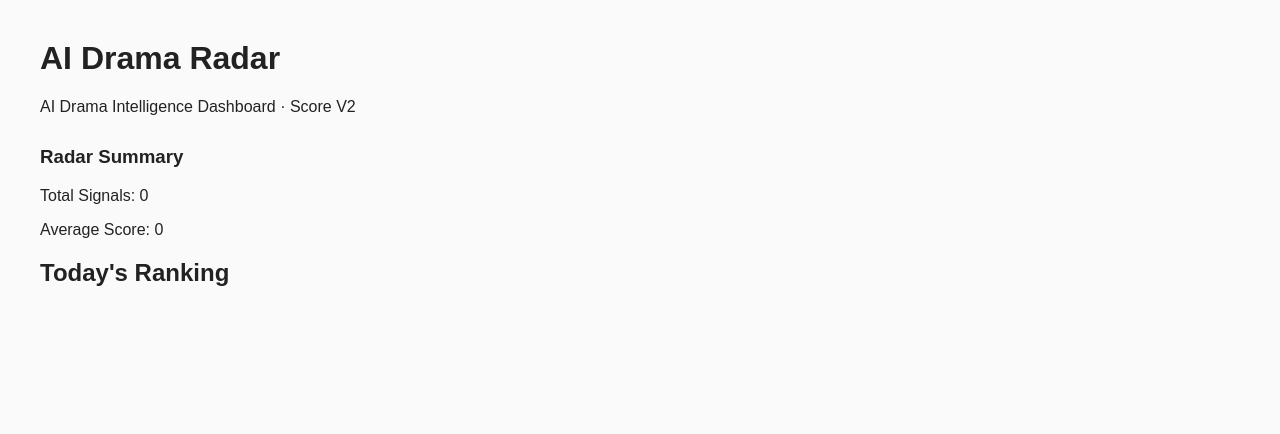
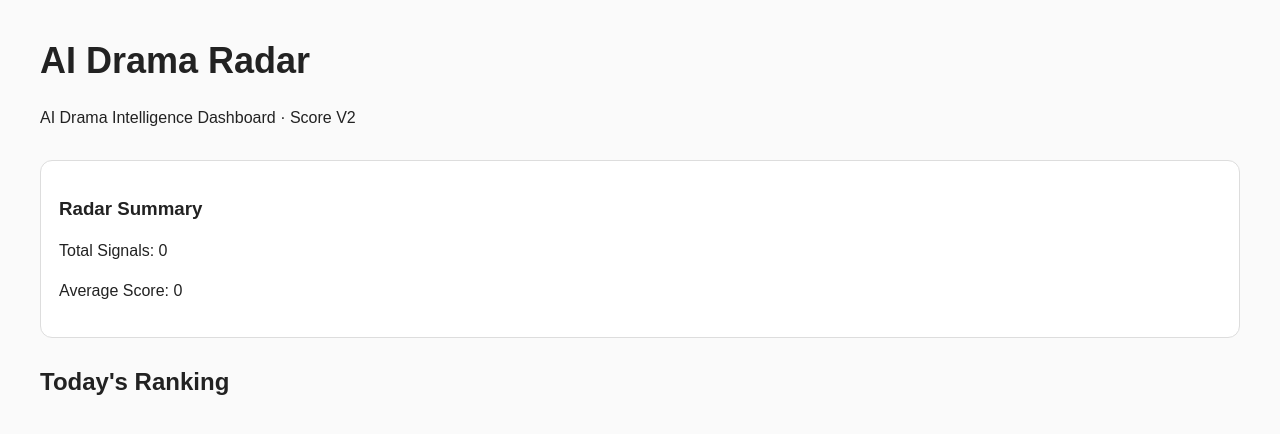
Before and after one commit to 945882813/ai-drama-radar-dashboard, a plain HTML site: page index.html in a window 1280 px wide. Drawn offline with Linux system fonts and the light colour scheme.

Commit message:
Add Score V2 dashboard styling

```diff
--- a/assets/style.css
+++ b/assets/style.css
@@ -1 +1 @@
-body{font-family:Arial,sans-serif;margin:40px;background:#fafafa;color:#222}header{margin-bottom:30px}table{width:100%;border-collapse:collapse;background:white}th,td{padding:12px;border-bottom:1px solid #ddd;text-align:left}
+body{font-family:Arial,sans-serif;margin:40px;background:#fafafa;color:#222}header{margin-bottom:30px}.summary{margin-bottom:25px}.panel,.card{background:white;border-radius:12px;padding:18px;margin-bottom:16px;border:1px solid #ddd}.card{display:inline-block;width:260px;vertical-align:top;margin-right:15px}.score{font-size:42px;font-weight:bold;margin:10px 0}h1{font-size:36px}h2{margin-top:30px}p{line-height:1.5}
```
